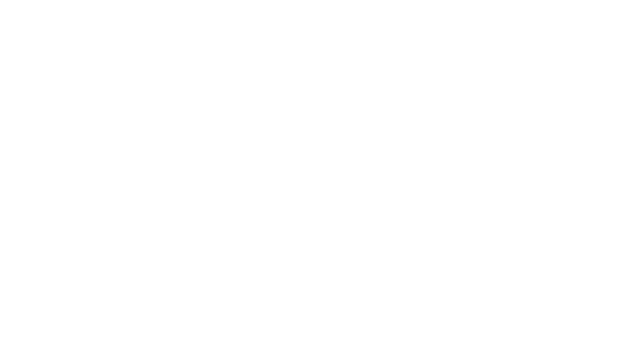
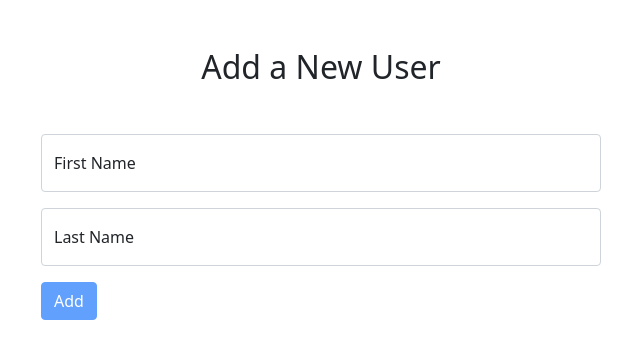
Before and after one commit to nathan-murphy/krate-events, an Angular app in the folder client/: page /users/new in a window 1280 px wide. Before the commit this address led to /. Shown: the top 358 px of the page, without its empty margins (319-959 px from the left). Built offline with nearby package versions, Linux system fonts and the light colour scheme.

Commit message:
refactor html and style out of components

```diff
--- /dev/null
+++ b/client/src/app/add-user/add-user.component.ts
@@ -0,0 +1,31 @@
+import { Component } from '@angular/core';
+import { Router } from '@angular/router';
+import { User } from '../user';
+import { UserService } from '../user.service';
+
+@Component({
+  selector: 'app-add-user',
+  template: `
+   <h2 class="text-center m-5">Add a New User</h2>
+   <app-user-form (formSubmitted)="addUser($event)"></app-user-form>
+ `
+})
+export class AddUserComponent {
+  constructor(
+    private router: Router,
+    private userService: UserService
+  ) { }
+
+  addUser(user: User) {
+    this.userService.createUser(user)
+      .subscribe({
+        next: () => {
+          this.router.navigate(['/users']);
+        },
+        error: (error) => {
+          alert("Failed to create user");
+          console.error(error);
+        }
+      });
+  }
+}
--- a/client/src/app/app-routing.module.ts
+++ b/client/src/app/app-routing.module.ts
@@ -1,10 +1,14 @@
 import { NgModule } from '@angular/core';
 import { RouterModule, Routes } from '@angular/router';
 import { UsersListComponent } from './users-list/users-list.component';
+import { AddUserComponent } from './add-user/add-user.component';
+import { EditUserComponent } from './edit-user/edit-user.component';
 
 const routes: Routes = [
   { path: '', redirectTo: 'users', pathMatch: 'full' },
   { path: 'users', component: UsersListComponent },
+  { path: 'users/new', component: AddUserComponent },
+  { path: 'users/edit/:id', component: EditUserComponent }
 ];
 
 @NgModule({
--- /dev/null
+++ b/client/src/app/edit-user/edit-user.component.ts
@@ -0,0 +1,46 @@
+import { Component, OnInit } from '@angular/core';
+import { ActivatedRoute, Router } from '@angular/router';
+import { BehaviorSubject } from 'rxjs';
+import { User } from '../user';
+import { UserService } from '../user.service';
+
+@Component({
+  selector: 'app-edit-user.component.ts',
+  template: `
+   <h2 class="text-center m-5">Edit a User</h2>
+   <app-user-form [initialState]="user" (formSubmitted)="editUser($event)"></app-user-form>
+ `
+})
+export class EditUserComponent implements OnInit {
+  user: BehaviorSubject<User> = new BehaviorSubject({});
+
+  constructor(
+    private router: Router,
+    private route: ActivatedRoute,
+    private userService: UserService,
+  ) { }
+
+  ngOnInit() {
+    const id = this.route.snapshot.paramMap.get('id');
+    if (!id) {
+      alert('No id provided');
+    }
+
+    this.userService.getUser(id!).subscribe((user) => {
+      this.user.next(user);
+    });
+  }
+
+  editUser(user: User) {
+    this.userService.updateUser(this.user.value._id || '', user)
+      .subscribe({
+        next: () => {
+          this.router.navigate(['/users']);
+        },
+        error: (error) => {
+          alert('Failed to update user');
+          console.error(error);
+        }
+      })
+  }
+}
--- /dev/null
+++ b/client/src/app/user-form/user-form.component.ts
@@ -0,0 +1,43 @@
+import { Component, EventEmitter, Input, OnInit, Output } from '@angular/core';
+import { FormGroup, FormBuilder, Validators } from '@angular/forms';
+import { BehaviorSubject } from 'rxjs';
+import { User } from '../user';
+
+@Component({
+  selector: 'app-user-form',
+  templateUrl: 'user-form.html',
+  styleUrls: ['user-form.css']
+})
+
+export class UserFormComponent implements OnInit {
+  @Input()
+  initialState: BehaviorSubject<User> = new BehaviorSubject({});
+
+  @Output()
+  formValuesChanged = new EventEmitter<User>();
+
+  @Output()
+  formSubmitted = new EventEmitter<User>();
+
+  userForm: FormGroup = new FormGroup({});
+
+  constructor(private fb: FormBuilder) { }
+
+  get fName() { return this.userForm.get('fName')!; }
+  get lName() { return this.userForm.get('lName')!; }
+
+  ngOnInit() {
+    this.initialState.subscribe(user => {
+      this.userForm = this.fb.group({
+        fName: [user.fName, [Validators.required, Validators.minLength(3)]],
+        lName: [user.lName, [Validators.required, Validators.minLength(5)]]
+      });
+    });
+
+    this.userForm.valueChanges.subscribe((val) => { this.formValuesChanged.emit(val); });
+  }
+
+  submitForm() {
+    this.formSubmitted.emit(this.userForm.value);
+  }
+}
--- /dev/null
+++ b/client/src/app/user-form/user-form.css
@@ -0,0 +1,5 @@
+.user-form {
+  max-width: 560px;
+  margin-left: auto;
+  margin-right: auto;
+}
--- /dev/null
+++ b/client/src/app/user-form/user-form.html
@@ -0,0 +1,31 @@
+<form class="user-form" autocomplete="off" [formGroup]="userForm" (ngSubmit)="submitForm()">
+    <div class="form-floating mb-3">
+        <input class="form-control" type="text" id="fName" formControlName="fName" placeholder="First Name" required>
+        <label for="fName">First Name</label>
+    </div>
+
+    <div *ngIf="fName.invalid && (fName.dirty || fName.touched)" class="alert alert-danger">
+        <div *ngIf="fName.errors?.['required']">
+            First name is required.
+        </div>
+        <div *ngIf="fName.errors?.['minlength']">
+            First name must be at least 'minlength' characters long.
+        </div>
+    </div>
+
+    <div class="form-floating mb-3">
+        <input class="form-control" type="text" formControlName="lName" placeholder="Last Name" required>
+        <label for="lName">Last Name</label>
+    </div>
+
+    <div *ngIf="lName.invalid && (lName.dirty || lName.touched)" class="alert alert-danger">
+        <div *ngIf="lName.errors?.['required']">
+            Last Name is required.
+        </div>
+        <div *ngIf="lName.errors?.['minlength']">
+            Last Name must be at least 5 characters long.
+        </div>
+    </div>
+
+    <button class="btn btn-primary" type="submit" [disabled]="userForm.invalid">Add</button>
+</form>
--- a/client/src/app/user.service.ts
+++ b/client/src/app/user.service.ts
@@ -1,13 +1,13 @@
 import { Injectable } from '@angular/core';
 import { HttpClient } from '@angular/common/http';
-import { Observable, Subject, tap } from 'rxjs';
+import { Observable, Subject } from 'rxjs';
 import { User } from './user';
 
 @Injectable({
   providedIn: 'root'
 })
 export class UserService {
- private url = 'http://krate.events:5200';
+  private url = 'http://localhost:5200';
   private users$: Subject<User[]> = new Subject();
 
   constructor(private httpClient: HttpClient) { }
--- a/client/src/app/users-list/users-list.component.ts
+++ b/client/src/app/users-list/users-list.component.ts
@@ -5,31 +5,7 @@ import { UserService } from '../user.service';
 
 @Component({
   selector: 'app-users-list',
- template: `
-   <h2 class="text-center m-5">Users List</h2>
-
-   <table class="table table-striped table-bordered">
-       <thead>
-           <tr>
-               <th>First Name</th>
-               <th>Last Name</th>
-               <th>Action</th>
-           </tr>
-       </thead>
-       <tbody>
-           <tr *ngFor="let user of user$ | async">
-               <td>{{user.fName}}</td>
-               <td>{{user.lName}}</td>
-               <td>
-                   <button class="btn btn-primary me-1" [routerLink]="['edit/', user._id]">Edit</button>
-                   <button class="btn btn-danger" (click)="deleteUser(user._id || '')">Delete</button>
-               </td>
-           </tr>
-       </tbody>
-   </table>
-
-   <button class="btn btn-primary mt-3" [routerLink]="['new']">Add a New User</button>
- `
+  templateUrl: 'users-list.html',
 })
 export class UsersListComponent implements OnInit {
   user$: Observable<User[]> = new Observable();
--- /dev/null
+++ b/client/src/app/users-list/users-list.html
@@ -0,0 +1,23 @@
+<h2 class="text-center m-5">Users List</h2>
+
+<table class="table table-striped table-bordered">
+    <thead>
+        <tr>
+            <th>First Name</th>
+            <th>Last Name</th>
+            <th>Action</th>
+        </tr>
+    </thead>
+    <tbody>
+        <tr *ngFor="let user of user$ | async">
+            <td>{{user.fName}}</td>
+            <td>{{user.lName}}</td>
+            <td>
+                <button class="btn btn-primary me-1" [routerLink]="['edit/', user._id]">Edit</button>
+                <button class="btn btn-danger" (click)="deleteUser(user._id || '')">Delete</button>
+            </td>
+        </tr>
+    </tbody>
+</table>
+
+<button class="btn btn-primary mt-3" [routerLink]="['new']">Add a New User</button>
```
Also changed, not shown: client/src/app/app.module.ts (+11 -2 lines). Lines whose indentation alone changed are shown as unchanged.
